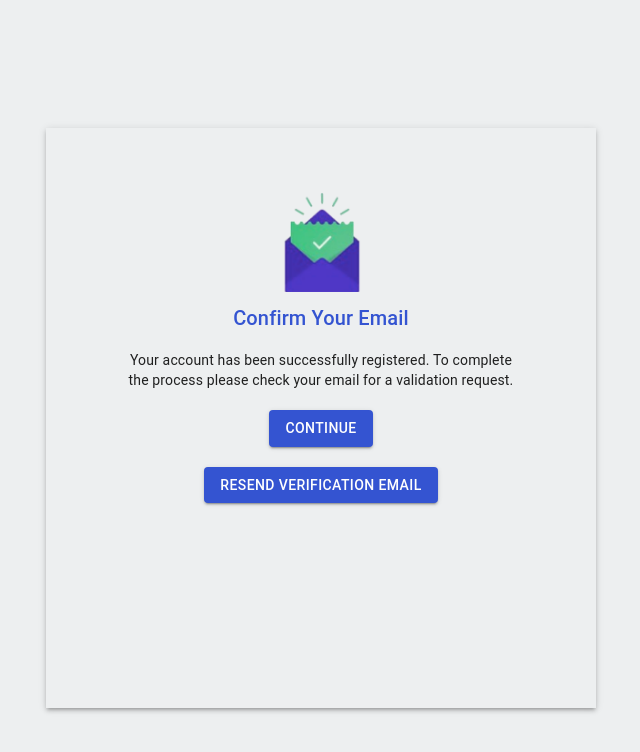
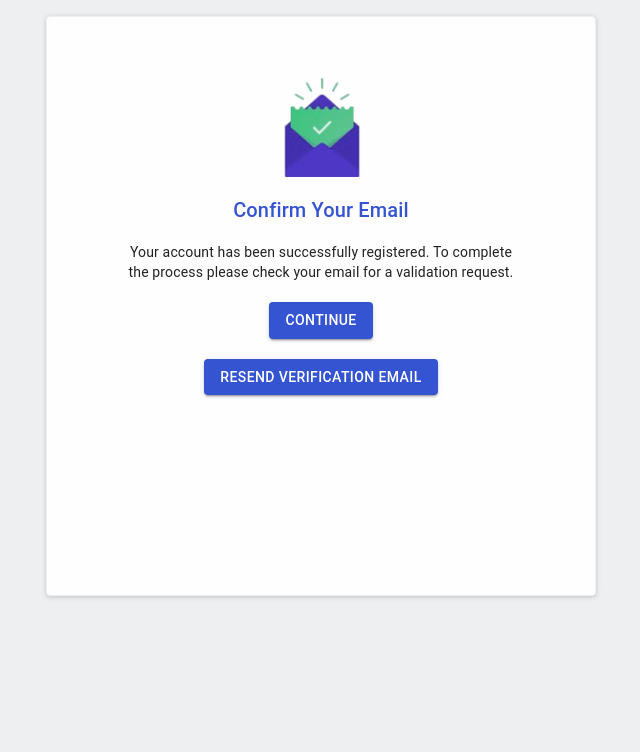
Before and after one commit to HouzezProject/houzez-app, a Next.js app: page /email-verification in a window 1280 px wide. Shown: the top 752 px of the page, without its empty margins (318-958 px from the left). Built offline with nearby package versions, Linux system fonts and the light colour scheme.

Commit message:
Refactor: use style component

```diff
--- a/src/pages/email-verification.tsx
+++ b/src/pages/email-verification.tsx
@@ -1,38 +1,40 @@
-import * as React from "react";
+import styled from "@emotion/styled";
+import Image from "next/image";
+import IconImg from "../assets/icon/email.png";
 import type { NextPage } from "next";
 import Button from "@mui/material/Button";
 import CssBaseline from "@mui/material/CssBaseline";
-import Box from "@mui/material/Box";
-import Typography from "@mui/material/Typography";
-import Container from "@mui/material/Container";
+import { Card, Container, Box, Typography } from "@mui/material";
+import theme from "../styles/theme";
+
+const {
+  palette: {
+    secondary: { light, main },
+    background: { paper: backgroundPaper }
+  }
+} = theme;
+
+const BoxEmailOpen = styled(Card)({
+  width: "550px",
+  height: "580px",
+  boxShadow: main + " 0 1px 5px 0px;",
+  marginTop: 16,
+  display: "flex",
+  flexDirection: "column",
+  alignItems: "center",
+  backgroundColor: backgroundPaper,
+  border: "1px solid " + light
+});
 
 const EmailVerificationPage: NextPage = () => {
   return (
     <>
       <CssBaseline />
       <Container maxWidth="sm">
-        <Box
-          sx={{
-            width: "550px",
-            height: "580px",
-            boxShadow: 3,
-            marginTop: 16,
-            display: "flex",
-            flexDirection: "column",
-            alignItems: "center"
-          }}
-          bgcolor="primary"
-        >
-          <Box
-            component="img"
-            sx={{
-              height: 100,
-              width: 100,
-              marginTop: 8
-            }}
-            alt="Email Open."
-            src="/images/email.png"
-          />
+        <BoxEmailOpen>
+          <Box mt="60px">
+            <Image src={IconImg} alt="IconImg" width="100px" height="100px" />
+          </Box>
           <Typography variant="h6" color="primary" mt="10px">
             Confirm Your Email
           </Typography>
@@ -46,7 +48,7 @@ const EmailVerificationPage: NextPage = () => {
           <Box mt="20px">
             <Button variant="contained">Resend verification email</Button>
           </Box>
-        </Box>
+        </BoxEmailOpen>
       </Container>
     </>
   );
```
Also changed, not shown: src/assets/icon/email.png (renamed from public/images/email.png).
